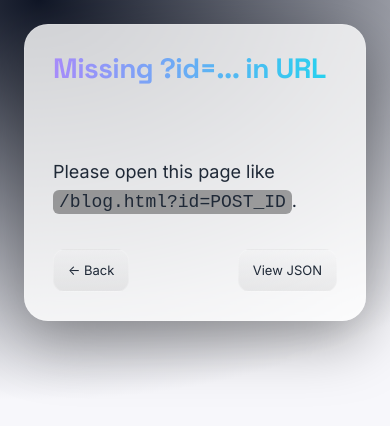
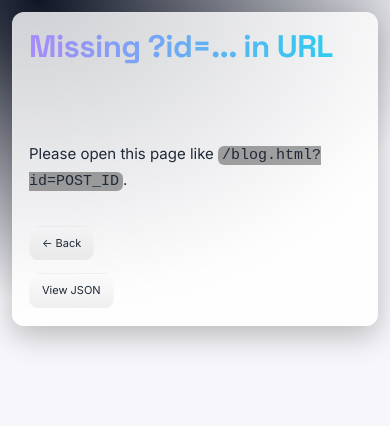
Before and after one commit to souravdpal/pf, a plain HTML site: page public/blog.html in a window 390 px wide. Drawn offline with nearby package versions, Linux system fonts and the light colour scheme.

Commit message:
css changes

```diff
--- a/public/blog.html
+++ b/public/blog.html
@@ -9,71 +9,7 @@
   <link rel="preconnect" href="https://fonts.googleapis.com">
   <link rel="preconnect" href="https://fonts.gstatic.com" crossorigin>
   <link href="https://fonts.googleapis.com/css2?family=Inter:wght@300;400;600;800&family=Space+Grotesk:wght@400;700&display=swap" rel="stylesheet">
-  <style>
-    :root{
-      --bg: #0b0f17;
-      --card: rgba(255,255,255,0.07);
-      --muted: #98a2b3;
-      --text: #e6e8ee;
-      --accent: #a78bfa; /* cute lilac */
-      --accent2: #22d3ee; /* cyan */
-    }
-    @media (prefers-color-scheme: light){
-      :root{ --bg:#f7f7fb; --card:#ffffffcc; --text:#1f2937; --muted:#4b5563; }
-    }
-    *{box-sizing:border-box}
-    html,body{height:100%}
-    body{
-      margin:0; background: radial-gradient(1200px 800px at 10% 0%, #101626 0%, var(--bg) 50%),
-                           radial-gradient(1200px 800px at 90% 0%, #0e1a2b 0%, var(--bg) 50%);
-      color:var(--text); font-family: Inter, system-ui, -apple-system, Segoe UI, Roboto, Ubuntu, Cantarell, 'Helvetica Neue', Arial, 'Noto Sans', 'Apple Color Emoji','Segoe UI Emoji', 'Segoe UI Symbol';
-      line-height:1.6;
-    }
-    .container{max-width:980px; margin:0 auto; padding:24px;}
-    .card{
-      background: var(--card);
-      backdrop-filter: blur(12px);
-      border: 1px solid rgba(255,255,255,0.12);
-      border-radius: 24px; padding: 28px; box-shadow: 0 20px 60px rgba(0,0,0,0.35);
-      animation: floatIn .5s ease-out both;
-    }
-    @keyframes floatIn{ from{opacity:0; transform: translateY(8px) scale(.98)} to{opacity:1; transform:none} }
-
-    .title{
-      font-family: 'Space Grotesk', Inter, system-ui;
-      font-size: clamp(28px, 4vw, 48px);
-      line-height:1.1; margin: 0 0 10px;
-      letter-spacing: -0.02em;
-      background: linear-gradient(90deg, var(--accent), var(--accent2));
-      -webkit-background-clip: text; background-clip: text; color: transparent;
-    }
-    .meta{
-      display:flex; gap:14px; align-items:center; color: var(--muted); font-size: 14px; margin-bottom: 18px;
-    }
-    .chip{border:1px dashed rgba(255,255,255,.25); padding:4px 10px; border-radius:999px}
-    .hero{ position:relative; overflow:hidden; border-radius:18px; margin: 14px 0 22px; }
-    .hero img{ width:100%; height:auto; display:block; object-fit:cover }
-    .content{ font-size: 18px; color: var(--text); }
-
-    /* Quill HTML resets (common tags) */
-    .content h1,.content h2,.content h3{ font-family: 'Space Grotesk', Inter, system-ui; margin: 1.2em 0 .6em }
-    .content h1{ font-size: clamp(26px,3vw,36px) }
-    .content h2{ font-size: clamp(22px,2.5vw,28px) }
-    .content h3{ font-size: clamp(19px,2vw,24px) }
-    .content p{ margin: .9em 0 }
-    .content ul, .content ol{ margin: .8em 0 .8em 1.25em }
-    .content blockquote{ margin:1.2em 0; padding: 12px 14px; border-left: 3px solid var(--accent); background: rgba(255,255,255,.05); border-radius: 10px }
-    .content pre{ background: #0f172a; color:#e5e7eb; padding:14px; border-radius:12px; overflow:auto; font-size: 14px }
-    .content code{ background: rgba(0,0,0,.35); padding:2px 6px; border-radius:6px; }
-    .content a{ color: var(--accent2); text-decoration: none; border-bottom: 1px dotted currentColor }
-
-    .skeleton{ animation: pulse 1.2s ease-in-out infinite; background: linear-gradient(90deg, rgba(255,255,255,.08), rgba(255,255,255,.18), rgba(255,255,255,.08)); background-size: 200% 100% }
-    @keyframes pulse{ 0%{background-position:0% 0} 100%{background-position:-200% 0} }
-
-    .footer{ color: var(--muted); font-size: 13px; margin-top: 32px; display:flex; justify-content: space-between; align-items:center }
-    .btn{ display:inline-flex; align-items:center; gap:8px; padding:10px 14px; border-radius:12px; border:1px solid rgba(255,255,255,.2); background: linear-gradient(180deg, rgba(255,255,255,.06), rgba(0,0,0,.06)); color:var(--text); text-decoration:none }
-    .btn:hover{ transform: translateY(-1px); box-shadow: 0 10px 30px rgba(0,0,0,.25) }
-  </style>
+  <link rel="stylesheet" href="/css/blog.css">
   <!-- Sanitize Quill HTML safely -->
   <script src="https://cdn.jsdelivr.net/npm/dompurify@3.1.7/dist/purify.min.js" defer></script>
 </head>
--- /dev/null
+++ b/public/css/blog.css
@@ -0,0 +1,141 @@
+:root{
+  --bg: #0b0f17;
+  --card: rgba(255,255,255,0.07);
+  --muted: #98a2b3;
+  --text: #e6e8ee;
+  --accent: #a78bfa; /* cute lilac */
+  --accent2: #22d3ee; /* cyan */
+}
+@media (prefers-color-scheme: light){
+  :root{ --bg:#f7f7fb; --card:#ffffffcc; --text:#1f2937; --muted:#4b5563; }
+}
+*{box-sizing:border-box}
+html,body{height:100%}
+body{
+  margin:0; background: radial-gradient(1200px 800px at 10% 0%, #101626 0%, var(--bg) 50%),
+                       radial-gradient(1200px 800px at 90% 0%, #0e1a2b 0%, var(--bg) 50%);
+  color:var(--text); font-family: Inter, system-ui, -apple-system, Segoe UI, Roboto, Ubuntu, Cantarell, 'Helvetica Neue', Arial, 'Noto Sans', 'Apple Color Emoji','Segoe UI Emoji', 'Segoe UI Symbol';
+  line-height:1.6;
+}
+.container{max-width:980px; margin:0 auto; padding:24px;}
+.card{
+  background: var(--card);
+  backdrop-filter: blur(12px);
+  border: 1px solid rgba(255,255,255,0.12);
+  border-radius: 24px; padding: 28px; box-shadow: 0 20px 60px rgba(0,0,0,0.35);
+  animation: floatIn .5s ease-out both;
+}
+@keyframes floatIn{ from{opacity:0; transform: translateY(8px) scale(.98)} to{opacity:1; transform:none} }
+
+.title{
+  font-family: 'Space Grotesk', Inter, system-ui;
+  font-size: clamp(28px, 4vw, 48px);
+  line-height:1.1; margin: 0 0 10px;
+  letter-spacing: -0.02em;
+  background: linear-gradient(90deg, var(--accent), var(--accent2));
+  -webkit-background-clip: text; background-clip: text; color: transparent;
+}
+.meta{
+  display:flex; gap:14px; align-items:center; color: var(--muted); font-size: 14px; margin-bottom: 18px;
+}
+.chip{border:1px dashed rgba(255,255,255,.25); padding:4px 10px; border-radius:999px}
+.hero{ position:relative; overflow:hidden; border-radius:18px; margin: 14px 0 22px; }
+.hero img{ width:100%; height:auto; display:block; object-fit:cover }
+.content{ font-size: 18px; color: var(--text); overflow-wrap: break-word; word-wrap: break-word; hyphens: auto; }
+
+/* Quill HTML resets (common tags) */
+.content h1,.content h2,.content h3{ font-family: 'Space Grotesk', Inter, system-ui; margin: 1.2em 0 .6em }
+.content h1{ font-size: clamp(26px,3vw,36px) }
+.content h2{ font-size: clamp(22px,2.5vw,28px) }
+.content h3{ font-size: clamp(19px,2vw,24px) }
+.content p{ margin: .9em 0 }
+.content ul, .content ol{ margin: .8em 0 .8em 1.25em }
+.content blockquote{ margin:1.2em 0; padding: 12px 14px; border-left: 3px solid var(--accent); background: rgba(255,255,255,.05); border-radius: 10px }
+.content pre{ background: #0f172a; color:#e5e7eb; padding:14px; border-radius:12px; overflow:auto; font-size: 14px }
+.content code{ background: rgba(0,0,0,.35); padding:2px 6px; border-radius:6px; }
+.content a{ color: var(--accent2); text-decoration: none; border-bottom: 1px dotted currentColor }
+
+.skeleton{ animation: pulse 1.2s ease-in-out infinite; background: linear-gradient(90deg, rgba(255,255,255,.08), rgba(255,255,255,.18), rgba(255,255,255,.08)); background-size: 200% 100% }
+@keyframes pulse{ 0%{background-position:0% 0} 100%{background-position:-200% 0} }
+
+.footer{ color: var(--muted); font-size: 13px; margin-top: 32px; display:flex; justify-content: space-between; align-items:center }
+.btn{ display:inline-flex; align-items:center; gap:8px; padding:10px 14px; border-radius:12px; border:1px solid rgba(255,255,255,.2); background: linear-gradient(180deg, rgba(255,255,255,.06), rgba(0,0,0,.06)); color:var(--text); text-decoration:none }
+.btn:hover{ transform: translateY(-1px); box-shadow: 0 10px 30px rgba(0,0,0,.25) }
+
+/* Mobile responsiveness */
+@media (max-width: 768px) {
+  .container {
+    max-width: 100%;
+    padding: 16px;
+  }
+  .card {
+    padding: 20px;
+    border-radius: 16px;
+    box-shadow: 0 10px 30px rgba(0,0,0,0.25);
+  }
+  .title {
+    font-size: clamp(24px, 6vw, 36px);
+  }
+  .meta {
+    font-size: 12px;
+    gap: 10px;
+    flex-wrap: wrap;
+  }
+  .hero {
+    border-radius: 12px;
+    margin: 10px 0 16px;
+  }
+  .content {
+    font-size: 16px;
+  }
+  .content h1 { font-size: clamp(22px, 5vw, 30px); }
+  .content h2 { font-size: clamp(20px, 4.5vw, 26px); }
+  .content h3 { font-size: clamp(18px, 4vw, 22px); }
+  .content pre { font-size: 13px; padding: 12px; }
+  .content code { padding: 1px 4px; }
+  .footer {
+    font-size: 12px;
+    flex-direction: column;
+    gap: 12px;
+    align-items: flex-start;
+  }
+  .btn {
+    padding: 8px 12px;
+    border-radius: 10px;
+  }
+  body {
+    background: radial-gradient(800px 600px at 10% 0%, #101626 0%, var(--bg) 50%),
+                radial-gradient(800px 600px at 90% 0%, #0e1a2b 0%, var(--bg) 50%);
+  }
+}
+
+/* Extra small screens (e.g., phones below 480px) */
+@media (max-width: 480px) {
+  .container {
+    padding: 12px;
+  }
+  .card {
+    padding: 16px;
+    border-radius: 12px;
+  }
+  .title {
+    font-size: clamp(20px, 8vw, 32px);
+  }
+  .meta {
+    font-size: 11px;
+    gap: 8px;
+  }
+  .content {
+    font-size: 15px;
+    hyphens: auto;
+  }
+  .content ul, .content ol {
+    margin-left: 1em;
+  }
+  .content blockquote {
+    padding: 10px 12px;
+  }
+  .footer {
+    font-size: 11px;
+  }
+}
```
